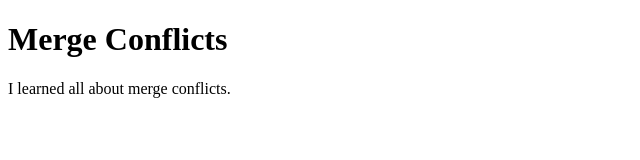
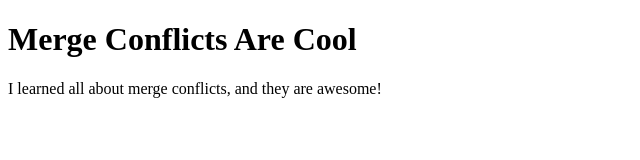
Before and after one commit to mvaden/merge-conflicts, a plain HTML site: page index.html in a window 1280 px wide. Shown: the whole page, without its empty margins (0-640 px from the left). Drawn offline with Linux system fonts and the light colour scheme.

Commit message:
changed content in h1 and p tags

```diff
--- a/index.html
+++ b/index.html
@@ -5,7 +5,7 @@
             <title>Merge Conflicts</title>
       </head>
       <body>
-            <h1>Merge Conflicts</h1>
-            <p>I learned all about merge conflicts.</p>
+            <h1>Merge Conflicts Are Cool</h1>
+            <p>I learned all about merge conflicts, and they are awesome!</p>
       </body>
 </html>
```
